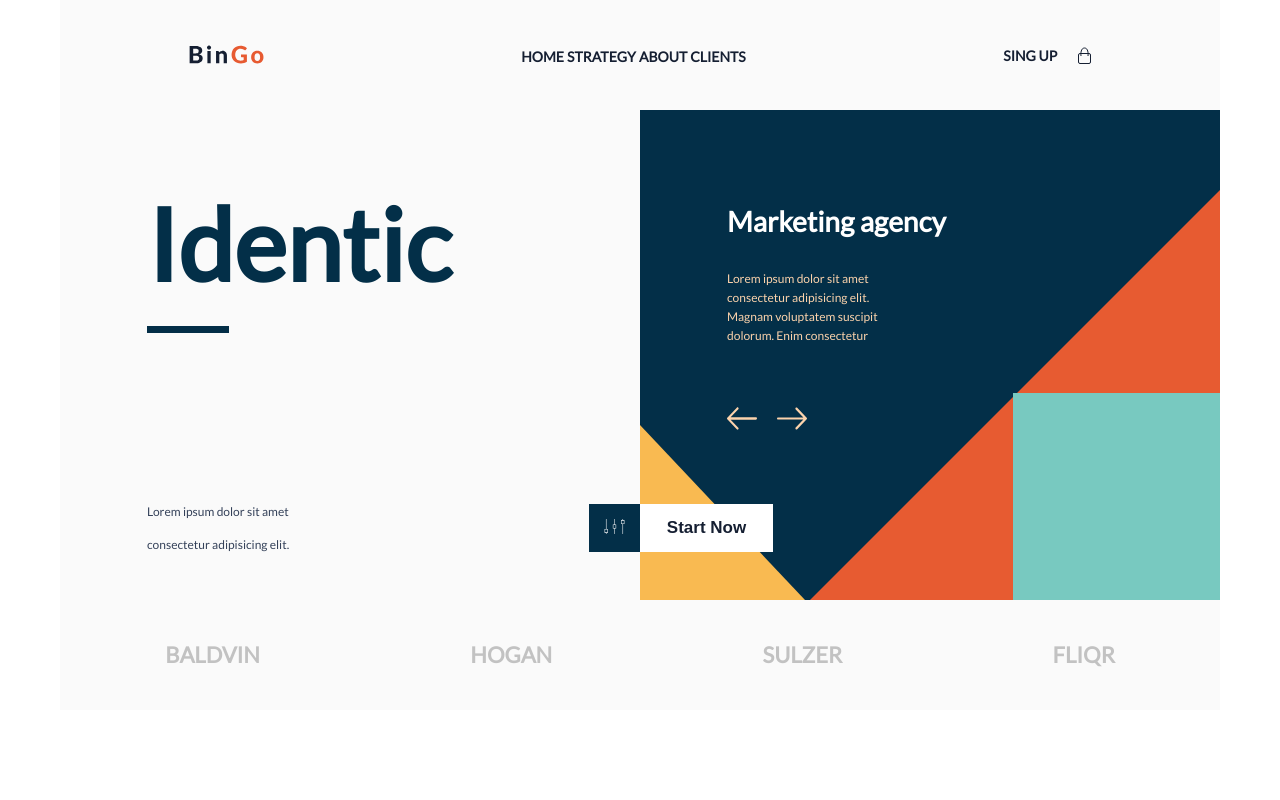
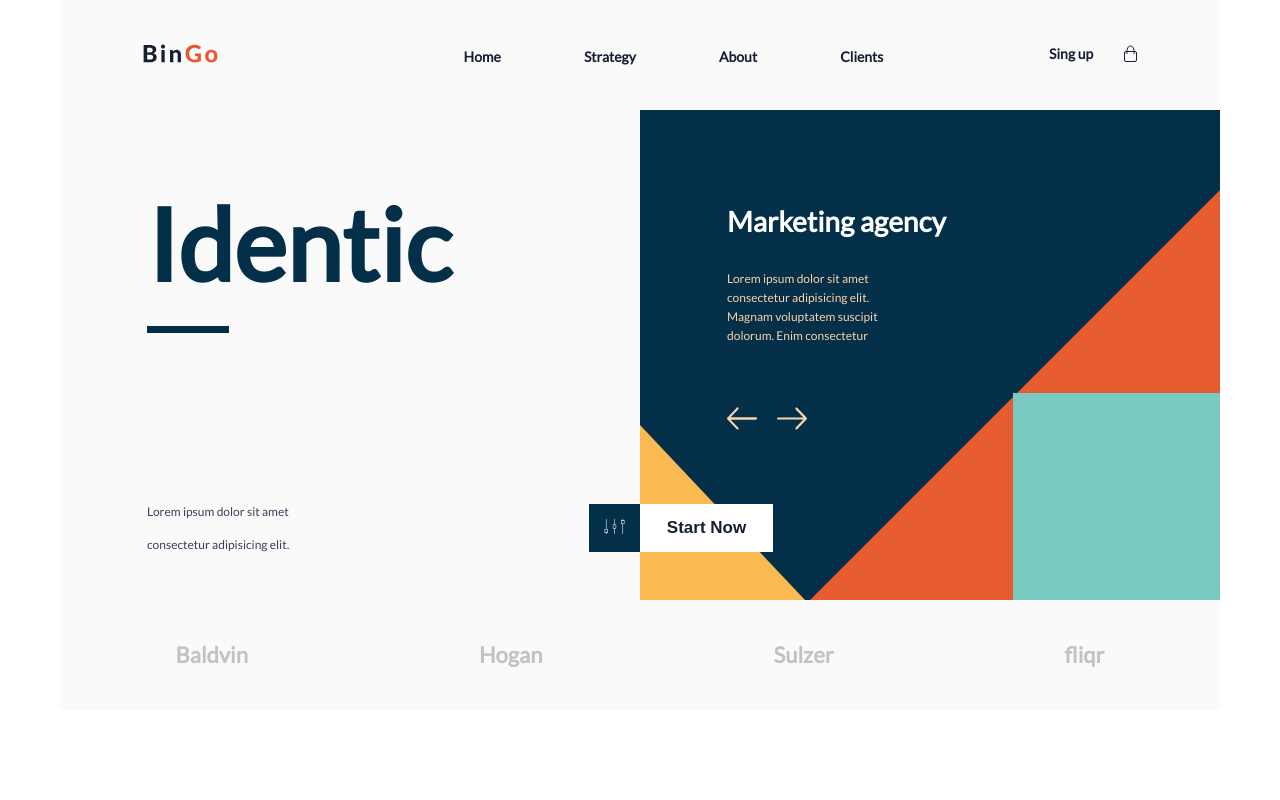
Before and after one commit to AndrewHomtsiy/HW5, a plain HTML site: page index.html in a window 1280 px wide. Shown: the top 800 px of the page. Drawn offline with Linux system fonts and the light colour scheme.

Commit message:
Update style.css

```diff
--- a/css/style.css
+++ b/css/style.css
@@ -39,25 +39,37 @@ line-height: 17px;
 color: #151F32;
 text-decoration: none;
 }
-nav.navigation {
-    width: 332px;
-    display: inline-flex;
-    justify-content: space-between;
+nav a {
+    margin-left: 80px;
+    padding-bottom: 3px;
     position: relative;
 }
-a { color: #151F32;
-    display:inline-flex;
-    margin:0;
-    text-transform:uppercase; }
-a:after {
-  display:block;
-  content: '';
-  border-bottom: solid 3px #019fb6;
-  transform: scaleX(0);
-  transition: transform 250ms ease-in-out;
+
+nav a:after {
+    content: '';
+    position: absolute;
+    border-bottom: 2px solid #000;
+    width: 19px;
+    visibility: hidden;
+    bottom: 0;
+    left: 0;
 }
 
-a.fromLeft:after{  transform-origin:  0% 50%; }
+
+nav a:hover::after {
+    animation: Appearance .3s forwards;
+}
+
+@keyframes Appearance {
+    0% {
+        width: 0;
+    }
+
+    100% {
+        width: 19px;
+        visibility: visible;
+    }
+}
 
 .wraper .account {
     width: 88px;
```
